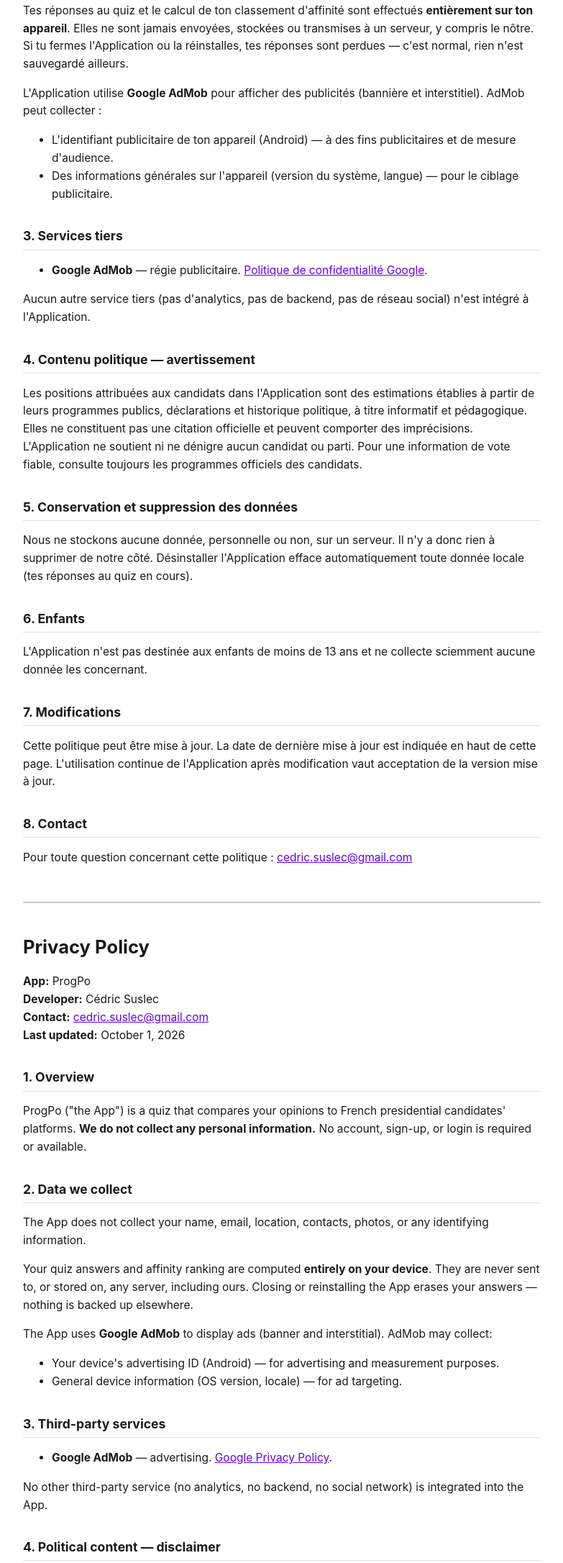
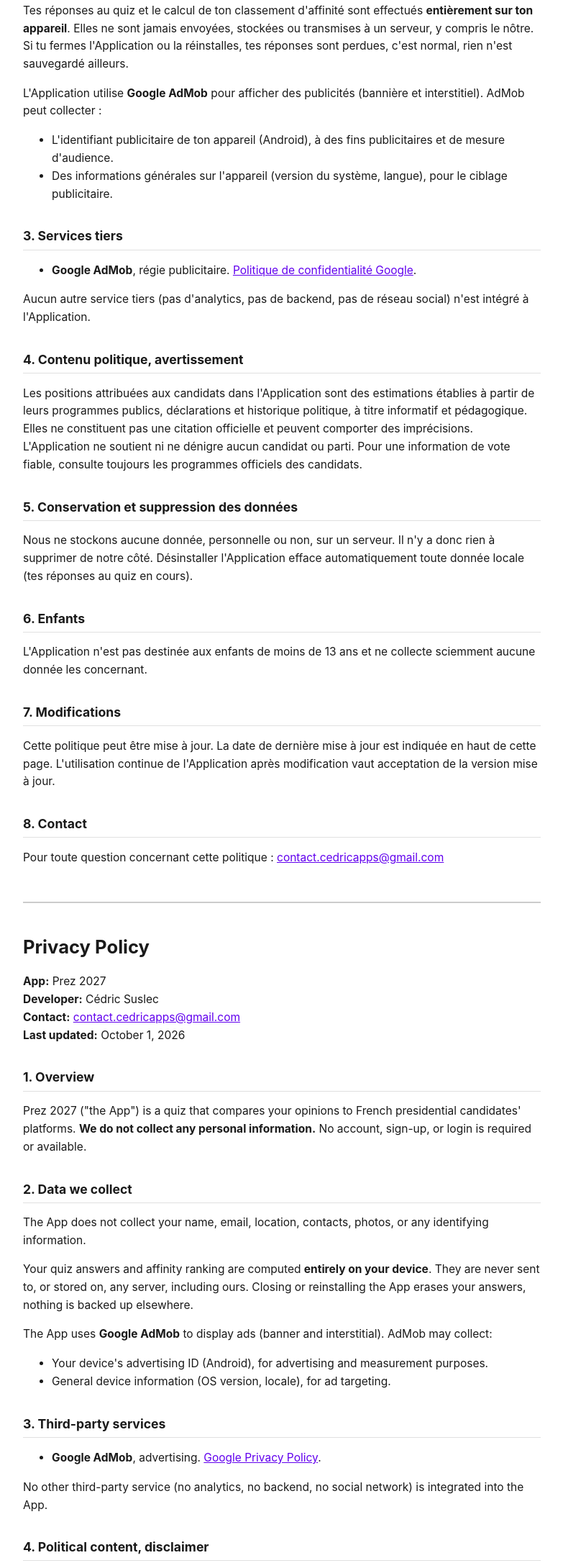
Before and after one commit to darchevert/progpo-privacy, a plain HTML site: page index.html in a window 1280 px wide. Shown: the part 495-2667 px from the top of the page at 72% size, without its empty margins (248-1031 px from the left). Drawn offline with Linux system fonts and the light colour scheme.

Commit message:
Rename to Prez 2027, update contact email

```diff
--- a/index.html
+++ b/index.html
@@ -3,7 +3,7 @@
 <head>
   <meta charset="UTF-8" />
   <meta name="viewport" content="width=device-width, initial-scale=1.0" />
-  <title>Politique de confidentialité — ProgPo</title>
+  <title>Politique de confidentialité, Prez 2027</title>
   <style>
     body { font-family: -apple-system, BlinkMacSystemFont, "Segoe UI", sans-serif; max-width: 720px; margin: 0 auto; padding: 24px 16px; color: #1a1a1a; line-height: 1.6; }
     h1 { font-size: 1.6rem; margin-bottom: 4px; }
@@ -18,30 +18,30 @@
 
 <!-- ========== FRANÇAIS ========== -->
 <h1>Politique de confidentialité</h1>
-<p><strong>Application :</strong> ProgPo<br>
+<p><strong>Application :</strong> Prez 2027<br>
 <strong>Développeur :</strong> Cédric Suslec<br>
-<strong>Contact :</strong> <a href="mailto:cedric.suslec@gmail.com">cedric.suslec@gmail.com</a><br>
+<strong>Contact :</strong> <a href="mailto:contact.cedricapps@gmail.com">contact.cedricapps@gmail.com</a><br>
 <strong>Dernière mise à jour :</strong> 1 octobre 2026</p>
 
 <h2>1. Vue d'ensemble</h2>
-<p>ProgPo (« l'Application ») est un quiz permettant de comparer ses opinions aux programmes des candidats à l'élection présidentielle française. <strong>Nous ne collectons aucune information personnelle.</strong> Aucun compte, aucune inscription, aucune connexion n'est requise ou possible.</p>
+<p>Prez 2027 (« l'Application ») est un quiz permettant de comparer ses opinions aux programmes des candidats à l'élection présidentielle française. <strong>Nous ne collectons aucune information personnelle.</strong> Aucun compte, aucune inscription, aucune connexion n'est requise ou possible.</p>
 
 <h2>2. Données collectées</h2>
 <p>L'Application ne collecte pas votre nom, e-mail, localisation, contacts, photos ni aucune information d'identification.</p>
-<p>Tes réponses au quiz et le calcul de ton classement d'affinité sont effectués <strong>entièrement sur ton appareil</strong>. Elles ne sont jamais envoyées, stockées ou transmises à un serveur, y compris le nôtre. Si tu fermes l'Application ou la réinstalles, tes réponses sont perdues — c'est normal, rien n'est sauvegardé ailleurs.</p>
+<p>Tes réponses au quiz et le calcul de ton classement d'affinité sont effectués <strong>entièrement sur ton appareil</strong>. Elles ne sont jamais envoyées, stockées ou transmises à un serveur, y compris le nôtre. Si tu fermes l'Application ou la réinstalles, tes réponses sont perdues, c'est normal, rien n'est sauvegardé ailleurs.</p>
 <p>L'Application utilise <strong>Google AdMob</strong> pour afficher des publicités (bannière et interstitiel). AdMob peut collecter :</p>
 <ul>
-  <li>L'identifiant publicitaire de ton appareil (Android) — à des fins publicitaires et de mesure d'audience.</li>
-  <li>Des informations générales sur l'appareil (version du système, langue) — pour le ciblage publicitaire.</li>
+  <li>L'identifiant publicitaire de ton appareil (Android), à des fins publicitaires et de mesure d'audience.</li>
+  <li>Des informations générales sur l'appareil (version du système, langue), pour le ciblage publicitaire.</li>
 </ul>
 
 <h2>3. Services tiers</h2>
 <ul>
-  <li><strong>Google AdMob</strong> — régie publicitaire. <a href="https://policies.google.com/privacy" target="_blank">Politique de confidentialité Google</a>.</li>
+  <li><strong>Google AdMob</strong>, régie publicitaire. <a href="https://policies.google.com/privacy" target="_blank">Politique de confidentialité Google</a>.</li>
 </ul>
 <p>Aucun autre service tiers (pas d'analytics, pas de backend, pas de réseau social) n'est intégré à l'Application.</p>
 
-<h2>4. Contenu politique — avertissement</h2>
+<h2>4. Contenu politique, avertissement</h2>
 <p>Les positions attribuées aux candidats dans l'Application sont des estimations établies à partir de leurs programmes publics, déclarations et historique politique, à titre informatif et pédagogique. Elles ne constituent pas une citation officielle et peuvent comporter des imprécisions. L'Application ne soutient ni ne dénigre aucun candidat ou parti. Pour une information de vote fiable, consulte toujours les programmes officiels des candidats.</p>
 
 <h2>5. Conservation et suppression des données</h2>
@@ -54,35 +54,35 @@
 <p>Cette politique peut être mise à jour. La date de dernière mise à jour est indiquée en haut de cette page. L'utilisation continue de l'Application après modification vaut acceptation de la version mise à jour.</p>
 
 <h2>8. Contact</h2>
-<p>Pour toute question concernant cette politique : <a href="mailto:cedric.suslec@gmail.com">cedric.suslec@gmail.com</a></p>
+<p>Pour toute question concernant cette politique : <a href="mailto:contact.cedricapps@gmail.com">contact.cedricapps@gmail.com</a></p>
 
 <!-- ========== ENGLISH ========== -->
 <div class="lang">
 <h1>Privacy Policy</h1>
-<p><strong>App:</strong> ProgPo<br>
+<p><strong>App:</strong> Prez 2027<br>
 <strong>Developer:</strong> Cédric Suslec<br>
-<strong>Contact:</strong> <a href="mailto:cedric.suslec@gmail.com">cedric.suslec@gmail.com</a><br>
+<strong>Contact:</strong> <a href="mailto:contact.cedricapps@gmail.com">contact.cedricapps@gmail.com</a><br>
 <strong>Last updated:</strong> October 1, 2026</p>
 
 <h2>1. Overview</h2>
-<p>ProgPo ("the App") is a quiz that compares your opinions to French presidential candidates' platforms. <strong>We do not collect any personal information.</strong> No account, sign-up, or login is required or available.</p>
+<p>Prez 2027 ("the App") is a quiz that compares your opinions to French presidential candidates' platforms. <strong>We do not collect any personal information.</strong> No account, sign-up, or login is required or available.</p>
 
 <h2>2. Data we collect</h2>
 <p>The App does not collect your name, email, location, contacts, photos, or any identifying information.</p>
-<p>Your quiz answers and affinity ranking are computed <strong>entirely on your device</strong>. They are never sent to, or stored on, any server, including ours. Closing or reinstalling the App erases your answers — nothing is backed up elsewhere.</p>
+<p>Your quiz answers and affinity ranking are computed <strong>entirely on your device</strong>. They are never sent to, or stored on, any server, including ours. Closing or reinstalling the App erases your answers, nothing is backed up elsewhere.</p>
 <p>The App uses <strong>Google AdMob</strong> to display ads (banner and interstitial). AdMob may collect:</p>
 <ul>
-  <li>Your device's advertising ID (Android) — for advertising and measurement purposes.</li>
-  <li>General device information (OS version, locale) — for ad targeting.</li>
+  <li>Your device's advertising ID (Android), for advertising and measurement purposes.</li>
+  <li>General device information (OS version, locale), for ad targeting.</li>
 </ul>
 
 <h2>3. Third-party services</h2>
 <ul>
-  <li><strong>Google AdMob</strong> — advertising. <a href="https://policies.google.com/privacy" target="_blank">Google Privacy Policy</a>.</li>
+  <li><strong>Google AdMob</strong>, advertising. <a href="https://policies.google.com/privacy" target="_blank">Google Privacy Policy</a>.</li>
 </ul>
 <p>No other third-party service (no analytics, no backend, no social network) is integrated into the App.</p>
 
-<h2>4. Political content — disclaimer</h2>
+<h2>4. Political content, disclaimer</h2>
 <p>Positions attributed to candidates in the App are estimates based on their public platforms, statements, and political history, for informational and educational purposes. They are not official quotes and may contain inaccuracies. The App does not endorse or disparage any candidate or party. For reliable voting information, always consult candidates' official platforms.</p>
 
 <h2>5. Data retention &amp; deletion</h2>
@@ -95,7 +95,7 @@
 <p>This policy may be updated. The "last updated" date at the top of this page reflects the latest revision. Continued use of the App after changes constitutes acceptance of the updated policy.</p>
 
 <h2>8. Contact</h2>
-<p>For any question about this policy: <a href="mailto:cedric.suslec@gmail.com">cedric.suslec@gmail.com</a></p>
+<p>For any question about this policy: <a href="mailto:contact.cedricapps@gmail.com">contact.cedricapps@gmail.com</a></p>
 </div>
 
 </body>
```
